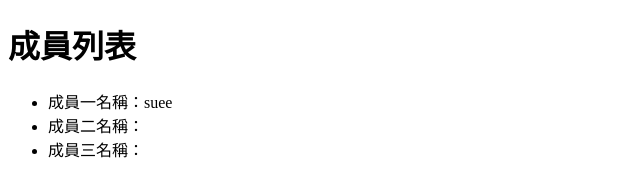
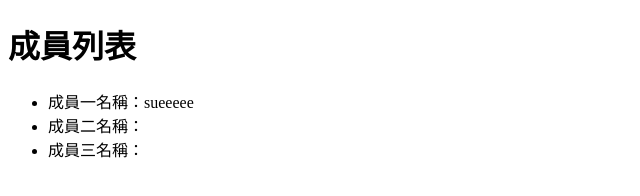
Before and after one commit to sueesue/Task-04, a plain HTML site: page index.html in a window 1280 px wide. Shown: the full height of the page, 0-640 px from the left. Drawn offline with Linux system fonts and the light colour scheme.

Commit message:
修改成員一名字

```diff
--- a/index.html
+++ b/index.html
@@ -8,7 +8,7 @@
 <body>
     <h1>成員列表</h1>
     <ul>
-        <li>成員一名稱：suee</li>
+        <li>成員一名稱：sueeeee</li>
         <li>成員二名稱：</li>
         <li>成員三名稱：</li>
     </ul>
```
